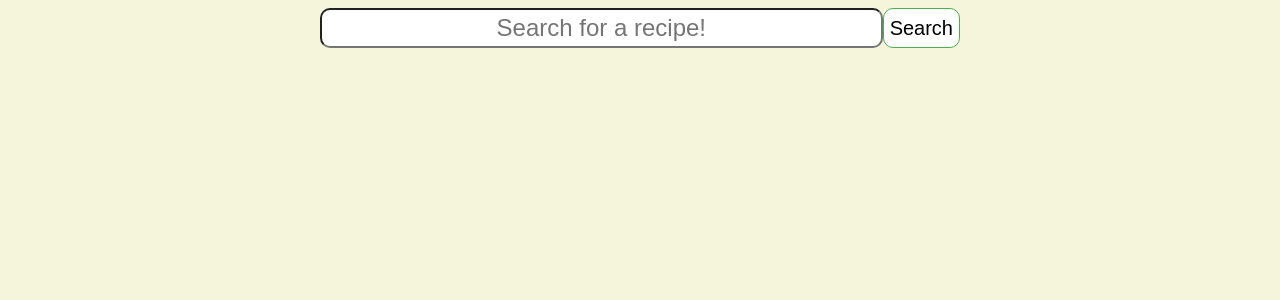
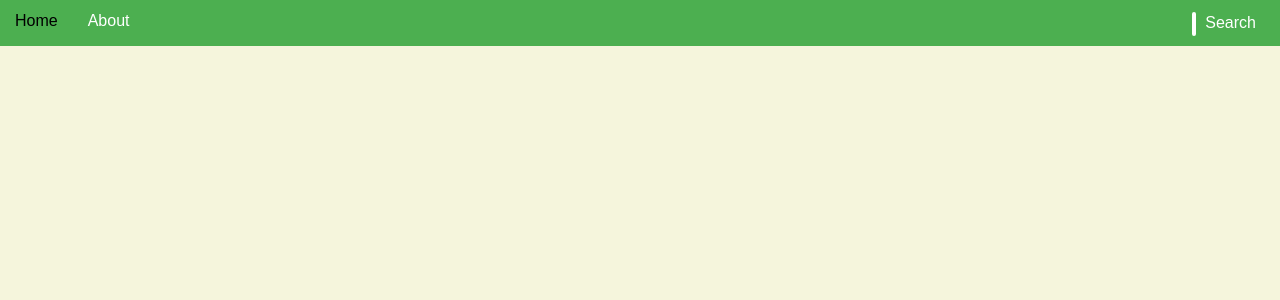
Before and after one commit to tqtruo/RecipeRummager, a React app: page / in a window 1280 px wide. Shown: the top 300 px of the page. Built offline with nearby package versions, Linux system fonts and the light colour scheme.

Commit message:
Navbar| search function working

```diff
--- a/public/index.html
+++ b/public/index.html
@@ -3,6 +3,8 @@
     <head>
         <meta charset="utf-8">
         <link rel="stylesheet" href="style.css"/>
+        <link href="https://fonts.googleapis.com/icon?family=Material+Icons"
+      rel="stylesheet">
         <title>Recipe Rummager</title>
     </head>
     <body>
--- a/public/style.css
+++ b/public/style.css
@@ -2,9 +2,10 @@ body {
 	background-color: beige;
 	display: flex;
 	font-family: Arial, Helvetica, sans-serif;
+	margin: 0;
 }
 
-.search-form {
+/* .search-form {
 	display: inline-flex;
 	position: fixed;
 	left: 25%;
@@ -20,21 +21,42 @@ body {
 	text-align: center;
 }
 
+*/
+
+.search-box {
+	width: 0;
+	border-radius: 20px;
+	padding-top: 2px;
+	padding-bottom: 2px;
+	xborder: solid #4caf50;
+	transition: 0.4s;
+	height: 20px;
+	border: none;
+	outline: none;
+}
+
 .search-button {
-	border-radius: 10px;
-	font-size: 20px;
-	width: 100px;
-	text-align: center;
 	-webkit-transition-duration: 0.2s;
 	transition-duration: 0.2s;
-	text-decoration: none;
-	background-color: white;
-	border: solid #4caf50 1px;
+	border: solid #4caf50;
+	background: #4caf50;
+	color: white;
+	font-size: 16px;
 }
 
 .search-button:hover {
 	background-color: #4caf50;
-	color: white;
+	color: black;
+}
+
+.search-form:hover > .search-box {
+	color: black;
+	width: 200px;
+	padding: 2px 8px;
+}
+
+.search-form:hover > .search-button {
+	color: black;
 }
 
 .loading {
@@ -139,7 +161,8 @@ a:active {
 	overflow-x: auto;
 }
 
-.nutrition-list > h2, h3 {
+.nutrition-list > h2,
+h3 {
 	text-align: center;
 }
 
@@ -153,7 +176,7 @@ a:active {
 	border: solid black 5px;
 }
 
-.table-left{
+.table-left {
 	text-align: left;
 	padding-left: 5px;
 	padding-right: 5px;
@@ -163,16 +186,15 @@ a:active {
 	text-align: right;
 	padding-left: 10px;
 	padding-right: 10px;
-
 }
 
-.table-header{
+.table-header {
 	text-align: left;
 	padding-left: 5px;
 	padding-right: 5px;
 	border-bottom: .5px solid;
 }
-.carb-sub{
+.carb-sub {
 	text-align: left;
 	text-indent: 25px;
 }
@@ -265,7 +287,6 @@ a:active {
 	flex-wrap: wrap;
 }
 
-
 /* SCROLL BAR */
 ::-webkit-scrollbar {
 	width: 8px;
@@ -289,3 +310,42 @@ a:active {
 ::-webkit-scrollbar-thumb:window-inactive {
 	background: #4caf50;
 }
+
+ul {
+	list-style-type: none;
+	position: fixed;
+	top: 0;
+	margin: 0;
+	padding: 0;
+	width: 100%;
+	background-color: #4caf50;
+}
+
+li {
+	float: left;
+	display: block;
+	padding: 12px 15px;
+	text-align: center;
+	color: white;
+}
+li:hover {
+	float: left;
+	display: block;
+	text-align: center;
+	padding: 12px 15px;
+	color: black;
+}
+
+.searchform {
+	display: block;
+	padding: 10px 15px;
+	float: right;
+	color: white;
+}
+
+.searchform:hover {
+	display: block;
+	padding: 10px 15px;
+	float: right;
+	color: black;
+}
--- a/src/Navbar.js
+++ b/src/Navbar.js
@@ -1,17 +1,26 @@
 import React from 'react';
 
-const Navbar = (props) =>{
-
+const Navbar = (props) => {
 	return (
-        <div>
+		<ul>
+			<li className="home">Home</li>
+			<li className="about">About</li>
+			<li className="searchform">
 				<form className="search-form" onSubmit={props.getQuery}>
-				<input className="search-box" type="text" placeholder="Search for a recipe!" onChange={props.getSearch} />
+					<input
+						className="search-box"
+						type="text"
+						placeholder="Search for a recipe!"
+						onChange={props.getSearch}
+					/>
 					<button className="search-button" type="submit">
 						Search
+						{/* <i className="material-icons">search</i> */}
 					</button>
 				</form>
-        </div>
-    )
-}
+			</li>
+		</ul>
+	);
+};
 
 export default Navbar;
```
Also changed, not shown: public/loading.gif (deleted). Lines whose indentation alone changed are shown as unchanged.
